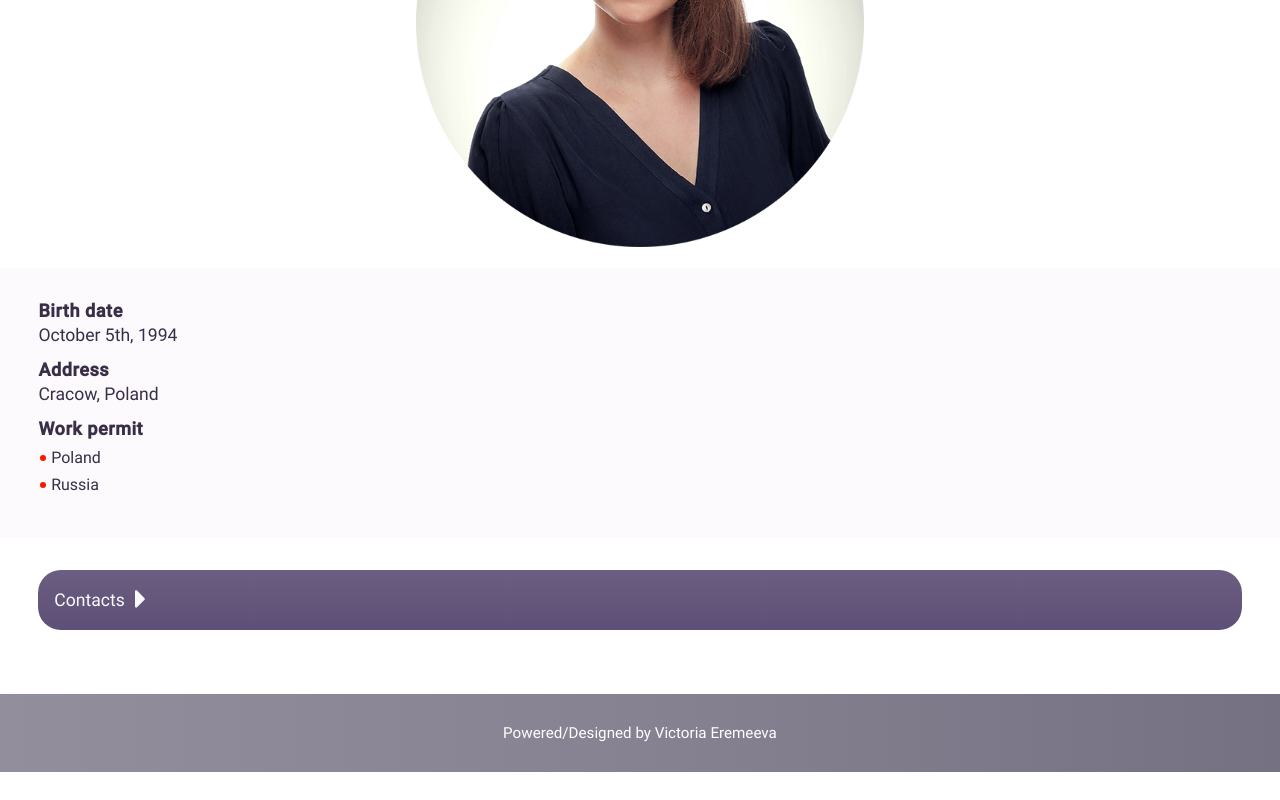
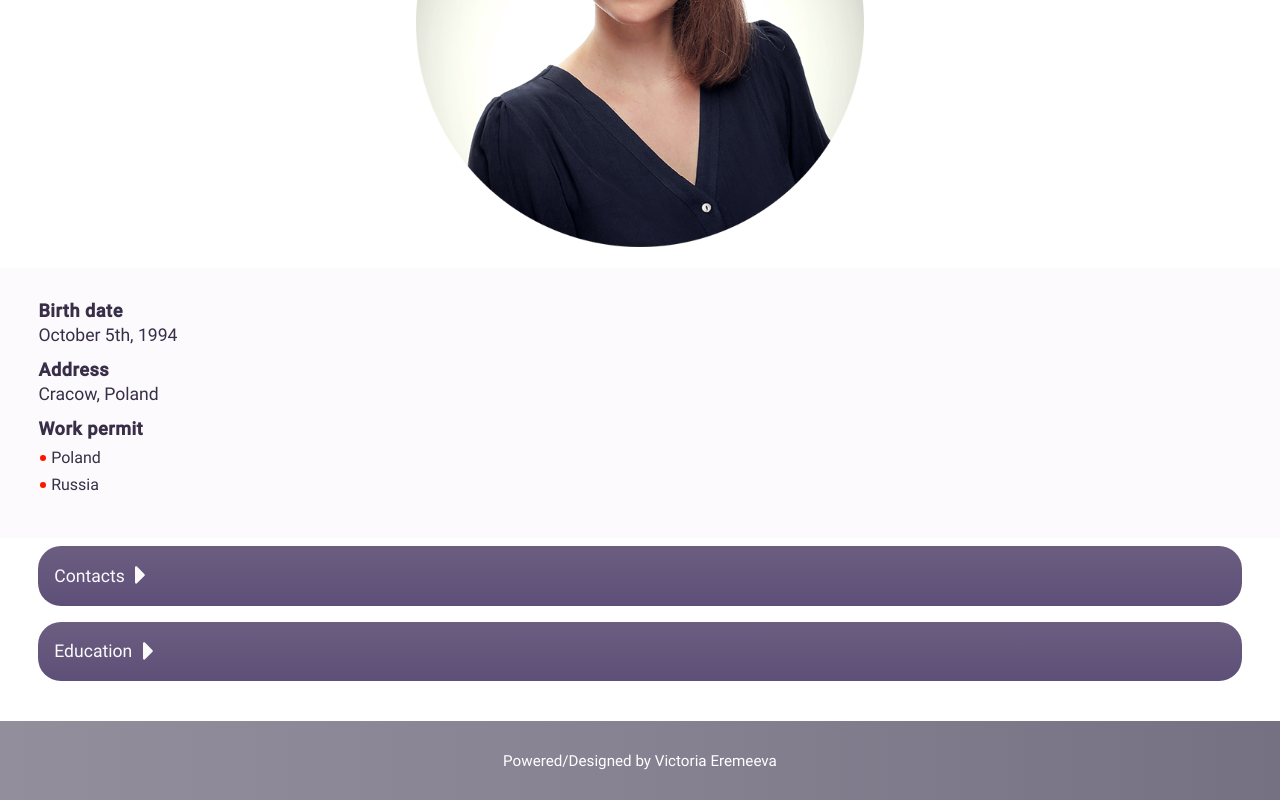
Before and after one commit to e-victoria/coderspace, an Angular app: page /cv in a window 1280 px wide. Shown: the part 359-1159 px from the top of the page. Before the commit the page ends 1131 px from the top, so only its background shows below. Built offline with nearby package versions, Linux system fonts and the light colour scheme.

Commit message:
Add education section to CV

```diff
--- a/src/app/cv/cv.component.html
+++ b/src/app/cv/cv.component.html
@@ -22,7 +22,7 @@
         </ul>
       </div>
     </div>
-    <div class="cv__section">
+    <div class="cv__section cv__section--expandable">
       <h4 (click)="toggleData($event)" class="cv__section-title">
         <span class="cv__title-span">Contacts</span>
         <span class="cv__section-arrow"><fa-icon [icon]="faCaretRight"></fa-icon></span>
@@ -37,5 +37,20 @@
           <a class="cv__data cv__email" href="mailto:evictoria@protonmail.com">evictoria@protonmail.com</a>        </div>
       </div>
     </div>
+    <div class="cv__section cv__section--expandable">
+      <h4 (click)="toggleData($event)" class="cv__section-title">
+        <span class="cv__title-span">Education</span>
+        <span class="cv__section-arrow"><fa-icon [icon]="faCaretRight"></fa-icon></span>
+      </h4>
+      <div class="cv__section-item cv-item cv-item--toggle">
+        <div class="cv-item__data cv-education">
+          <p class="cv-education__year">2015</p>
+          <div class="cv-education__info">
+            <p class="cv-education__school">Peter the Great St.Petersburg Polytechnic University</p>
+            <p class="cv-education__specialty">Linguistics, Theory and methods of foreign language and culture teaching</p>
+          </div>
+        </div>
+      </div>
+    </div>
   </div>
 </section>
--- a/src/app/cv/cv.component.scss
+++ b/src/app/cv/cv.component.scss
@@ -78,6 +78,10 @@
     padding: 2em 3vw;
   }
 
+  .cv__section--expandable {
+    padding: 0.5em 3vw;
+  }
+
   .cv__section--general {
     background-color: $bg-color;
   }
@@ -123,4 +127,23 @@
     }
   }
 
+  .cv-education__year {
+    margin: 0;
+    margin-bottom: 0.5em;
+    font-size: 1.12em;
+    font-weight: 500;
+  }
+
+  .cv-education__school {
+    margin: 0;
+    margin-bottom: 0.5em;
+    font-size: 1.1em;
+  }
+
+  .cv-education__specialty {
+    margin: 0;
+    font-size: 0.9em;
+    line-height: 1.2em;
+  }
+
 }
```
